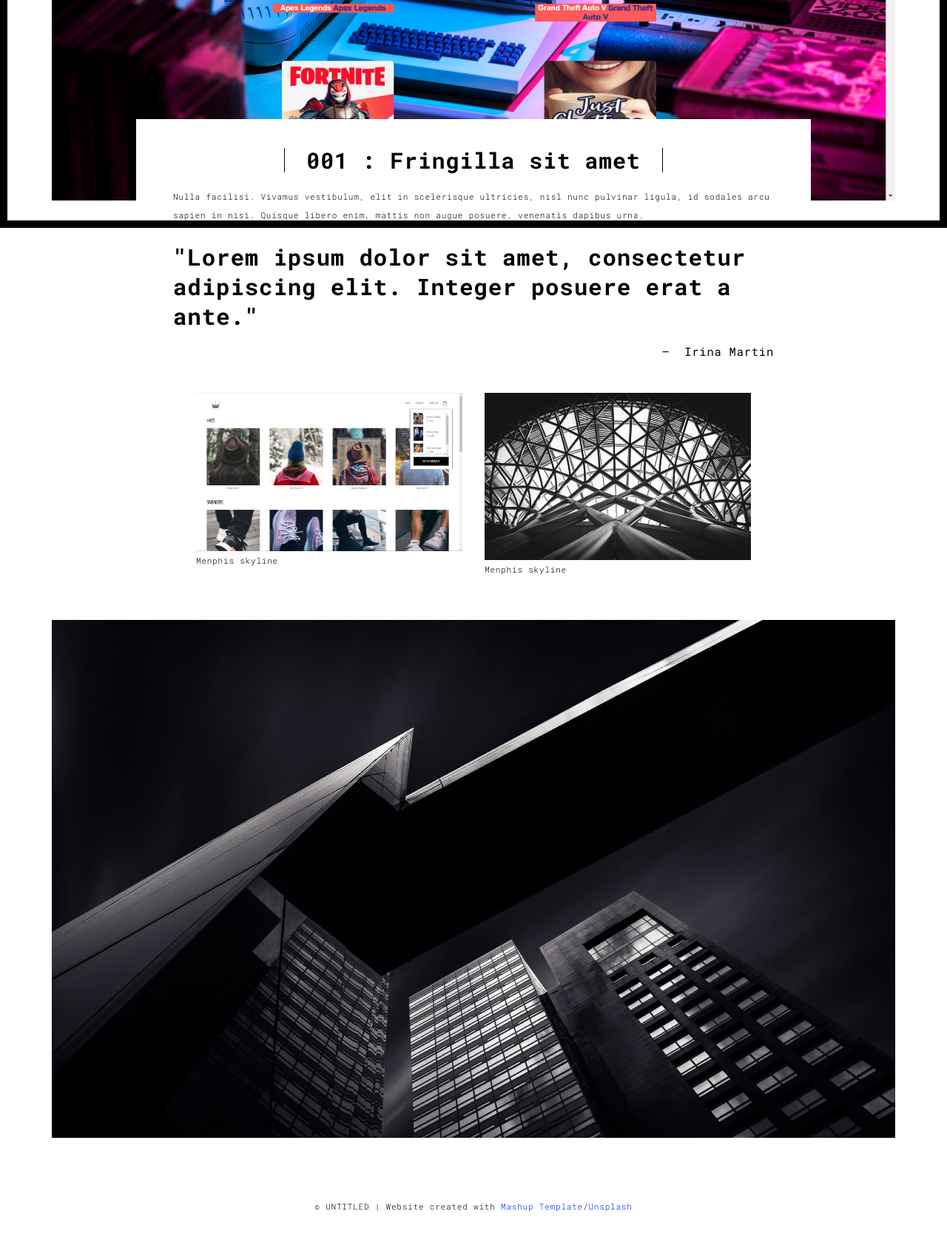
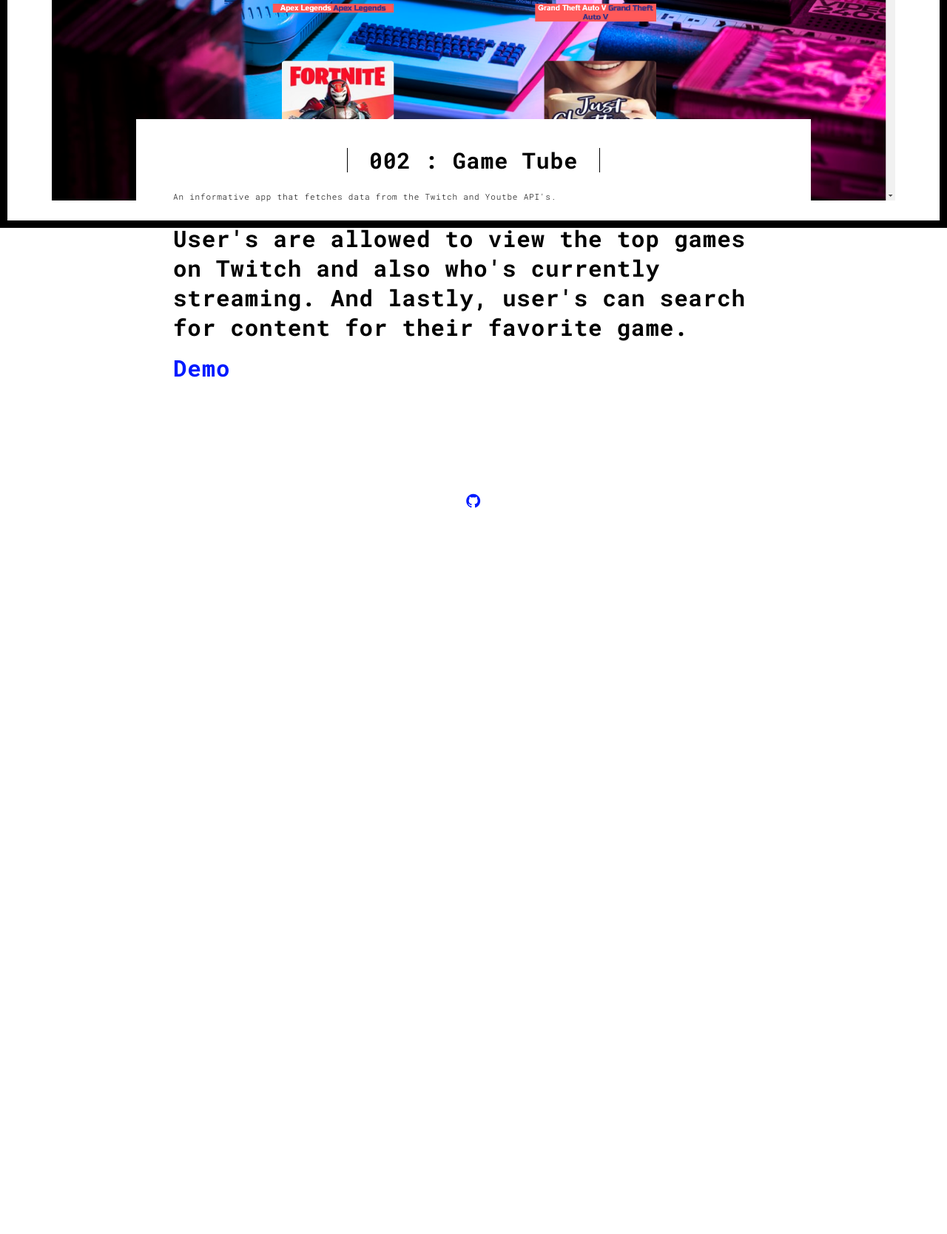
Before and after one commit to Darchie28/portfo, a Flask app: page /work2.html in a window 1280 px wide. Shown: the part 492-2160 px from the top of the page at 74% size. After the commit the page ends 1178 px from the top, so only its background shows below. Run offline with Flask 2, Linux system fonts and the light colour scheme; some libraries are stand-ins or nearby versions.

Commit message:
updated works and work1/work2

```diff
--- a/templates/index.html
+++ b/templates/index.html
@@ -24,6 +24,10 @@
     <title>Title page</title>
 
     <link href="./static/main.3f6952e4.css" rel="stylesheet" />
+    <link
+      rel="stylesheet"
+      href="//maxcdn.bootstrapcdn.com/font-awesome/4.5.0/css/font-awesome.min.css"
+    />
   </head>
 
   <body class="minimal">
--- a/templates/work2.html
+++ b/templates/work2.html
@@ -75,58 +75,33 @@
         <div class="row">
           <div class="col-xs-12">
             <img
-              src="./assets/images/game_tube.png"
+              src="./static/assets/images/game_tube.png"
               class="img-responsive"
               alt=""
             />
             <div class="card-container">
               <div class="text-center">
-                <h1 class="h2">001 : Fringilla sit amet</h1>
+                <h1 class="h2">002 : Game Tube</h1>
               </div>
               <p>
-                Nulla facilisi. Vivamus vestibulum, elit in scelerisque
-                ultricies, nisl nunc pulvinar ligula, id sodales arcu sapien in
-                nisi. Quisque libero enim, mattis non augue posuere, venenatis
-                dapibus urna.
+                An informative app that fetches data from the Twitch and Youtbe
+                API's.
               </p>
 
               <blockquote>
                 <p>
-                  "Lorem ipsum dolor sit amet, consectetur adipiscing elit.
-                  Integer posuere erat a ante."
+                  User's are allowed to view the top games on Twitch and also
+                  who's currently streaming. And lastly, user's can search for
+                  content for their favorite game.
                 </p>
-                <small class="pull-right">Irina Martin</small>
+                <a
+                  class="live"
+                  target="_blank"
+                  href="https://darchie28.github.io/Quiz-App/"
+                  >Demo</a
+                >
               </blockquote>
             </div>
-          </div>
-
-          <div class="col-md-8 col-md-offset-2 section-container-spacer">
-            <div class="row">
-              <div class="col-xs-12 col-md-6">
-                <img
-                  src="./assets/images/crwn-clothing.png"
-                  class="img-responsive"
-                  alt=""
-                />
-                <p>Menphis skyline</p>
-              </div>
-              <div class="col-xs-12 col-md-6">
-                <img
-                  src="./assets/images/work001-03.jpg"
-                  class="img-responsive"
-                  alt=""
-                />
-                <p>Menphis skyline</p>
-              </div>
-            </div>
-          </div>
-
-          <div class="col-xs-12">
-            <img
-              src="./static/assets/images/work001-04.jpg"
-              class="img-responsive"
-              alt=""
-            />
           </div>
         </div>
       </div>
@@ -137,16 +112,9 @@
         <div class="row">
           <div class="col-xs-12">
             <p>
-              © UNTITLED | Website created with
-              <a
-                href="http://www.mashup-template.com/"
-                title="Create website with free html template"
-                >Mashup Template</a
-              >/<a
-                href="https://www.unsplash.com/"
-                title="Beautiful Free Images"
-                >Unsplash</a
-              >
+              <a target="_blank" href="https://github.com/Darchie28"
+                ><i class="fa fa-github fa-2x" aria-hidden="true"></i
+              ></a>
             </p>
           </div>
         </div>
```
Also changed, not shown: templates/work.html (+8 -39 lines), templates/works.html (+15 -26 lines).
